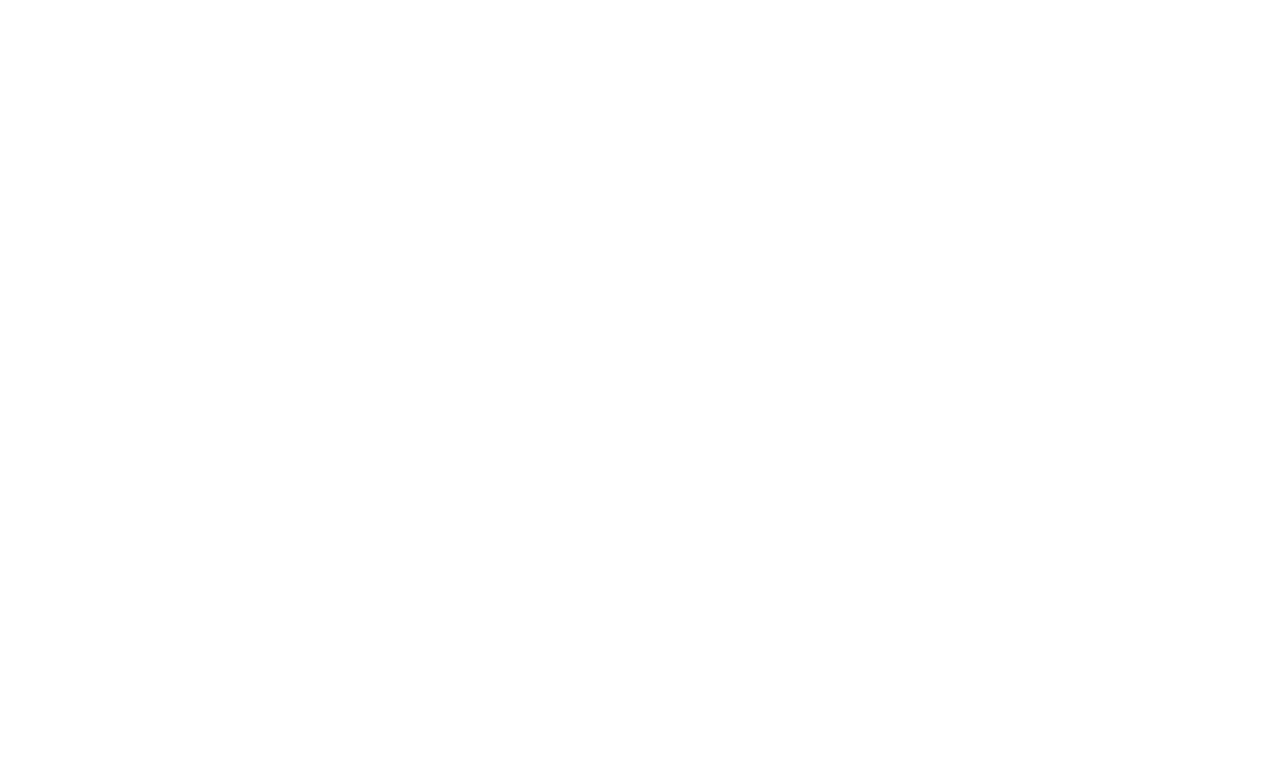
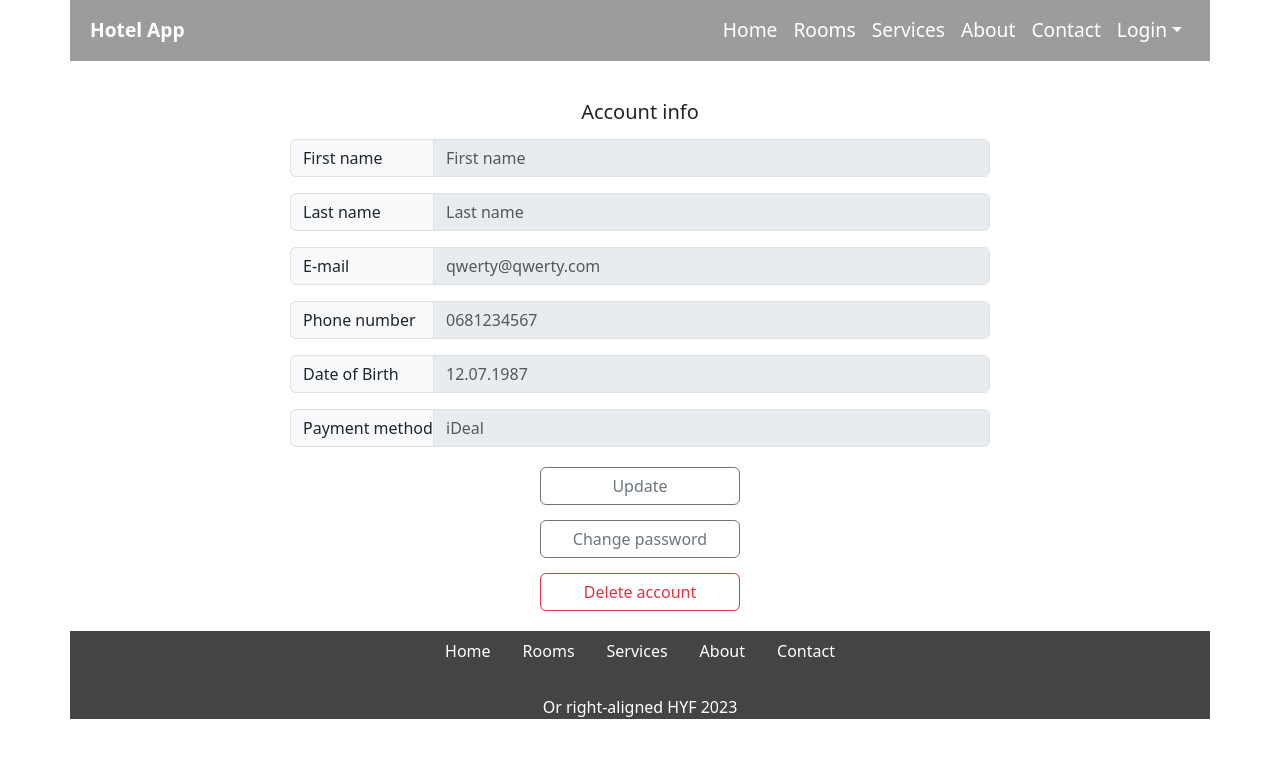
Before and after one commit to ValentynGenkin/Graduation_project_hotel_app, a React app in the folder client/: page /account-info in a window 1280 px wide. Before the commit this address had no page. Shown: the top 758 px of the page. Built offline with nearby package versions, Linux system fonts and the light colour scheme.

Commit message:
added account info page

```diff
--- a/client/src/App.jsx
+++ b/client/src/App.jsx
@@ -3,6 +3,7 @@ import { Routes, Route } from "react-router-dom";
 import MainLayout from "./components/MainLayout";
 import Home from "./pages/Home/Home";
 import ClientRegistrationForm from "./components/ClientRegistrationForm";
+import ExistAccountInfo from "./components/ExistAccountInfo";
 
 const App = () => {
   return (
@@ -11,6 +12,7 @@ const App = () => {
         <Route path="/" element={<MainLayout />}>
           <Route index element={<Home />} />
           <Route path="registration" element={<ClientRegistrationForm />} />
+          <Route path="account-info" element={<ExistAccountInfo />} />
         </Route>
       </Routes>
     </>
--- /dev/null
+++ b/client/src/components/ExistAccountInfo.jsx
@@ -0,0 +1,93 @@
+import { Container } from "react-bootstrap";
+import React from "react";
+
+import Form from "react-bootstrap/Form";
+import InputGroup from "react-bootstrap/InputGroup";
+import Button from "react-bootstrap/Button";
+
+const ExistAccountInfo = () => {
+  return (
+    <Container className="payment-method-container">
+      <h5 className="registration-form-title">Account info</h5>
+      <div className="registration-form-inputs">
+        <InputGroup className="mb-3">
+          <InputGroup.Text id="basic-addon1">First name</InputGroup.Text>
+          <Form.Control
+            type="text"
+            aria-label="Username"
+            aria-describedby="basic-addon1"
+            disabled
+            readOnly
+            placeholder="First name"
+          />
+        </InputGroup>
+        <InputGroup className="mb-3">
+          <InputGroup.Text id="basic-addon1">Last name</InputGroup.Text>
+          <Form.Control
+            type="text"
+            aria-label="Username"
+            aria-describedby="basic-addon1"
+            disabled
+            readOnly
+            placeholder="Last name"
+          />
+        </InputGroup>
+        <InputGroup className="mb-3">
+          <InputGroup.Text id="basic-addon1">E-mail</InputGroup.Text>
+          <Form.Control
+            aria-label="Username"
+            aria-describedby="basic-addon1"
+            type="email"
+            disabled
+            readOnly
+            placeholder="qwerty@qwerty.com"
+          />
+        </InputGroup>
+        <InputGroup className="mb-3">
+          <InputGroup.Text id="basic-addon1">Phone number</InputGroup.Text>
+          <Form.Control
+            aria-label="Username"
+            aria-describedby="basic-addon1"
+            type="tel"
+            disabled
+            readOnly
+            placeholder="0681234567"
+          />
+        </InputGroup>
+        <InputGroup className="mb-3">
+          <InputGroup.Text id="basic-addon1">Date of Birth</InputGroup.Text>
+          <Form.Control
+            aria-label="Username"
+            aria-describedby="basic-addon1"
+            type="text"
+            disabled
+            readOnly
+            placeholder="12.07.1987"
+          />
+        </InputGroup>
+
+        <InputGroup className="mb-3">
+          <InputGroup.Text id="basic-addon1">Payment method</InputGroup.Text>
+          <Form.Control
+            aria-label="Username"
+            aria-describedby="basic-addon1"
+            type="text"
+            disabled
+            readOnly
+            placeholder="iDeal"
+          />
+        </InputGroup>
+      </div>
+
+      <div className="registration-form-inputs">
+        <div className="sign-in-cancel-btn-block">
+          <Button variant="outline-secondary">Update</Button>
+          <Button variant="outline-secondary">Change password</Button>
+          <Button variant="outline-danger">Delete account</Button>
+        </div>
+      </div>
+    </Container>
+  );
+};
+
+export default ExistAccountInfo;
```
